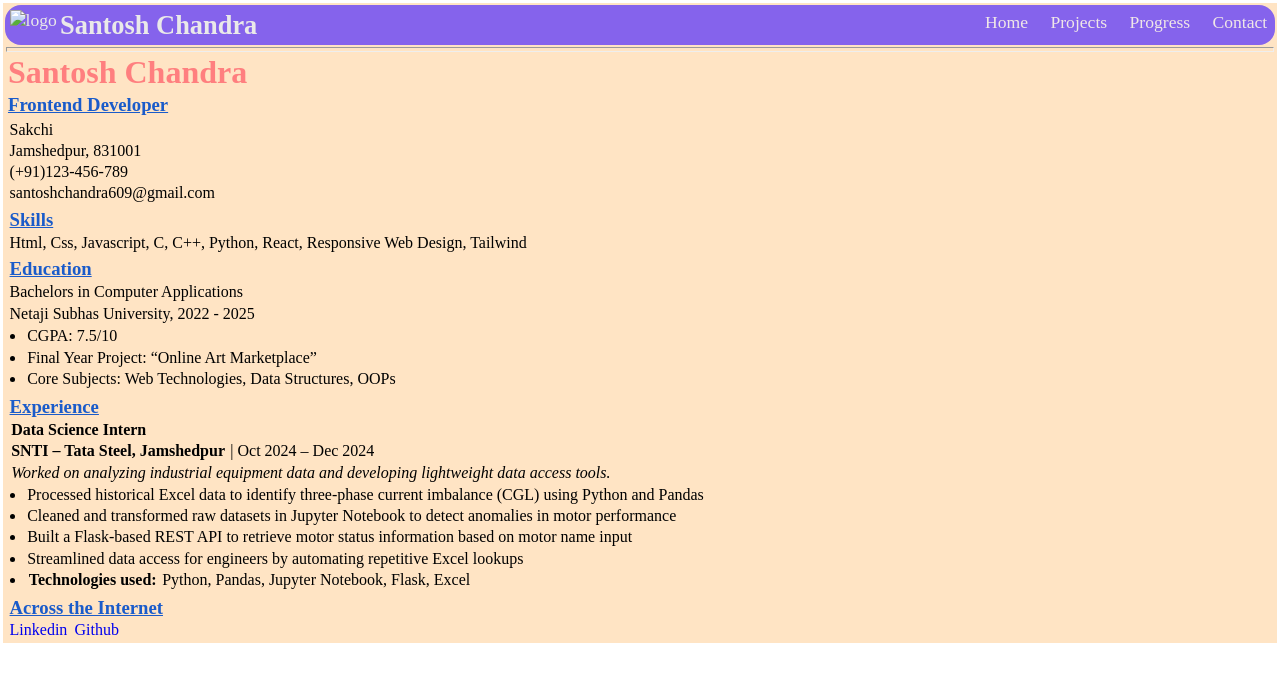
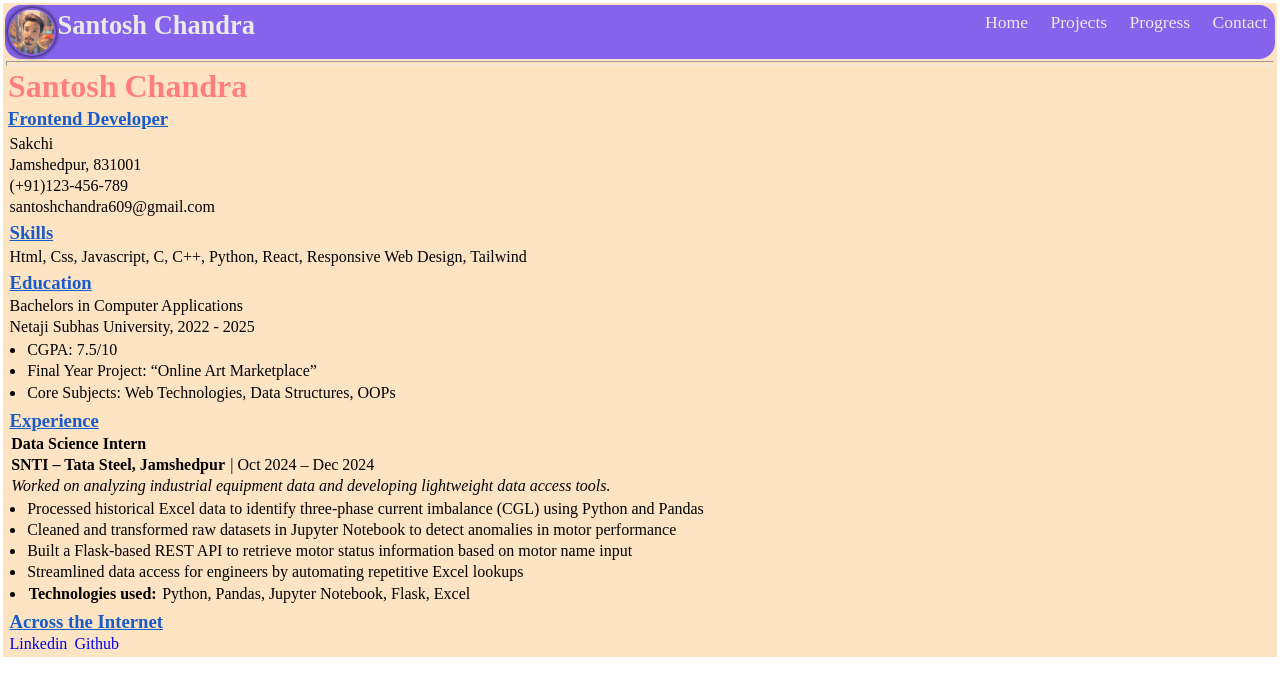
Before and after one commit to SaNtOsH6099/Frontend-Projects-From-Roadmap.sh, a plain HTML site: page Project 2 Basic Html Website/index.html in a window 1280 px wide. Drawn offline with Linux system fonts and the light colour scheme.

Commit message:
added demo images

```diff
--- a/Project 2 Basic Html Website/index.html
+++ b/Project 2 Basic Html Website/index.html
@@ -17,7 +17,7 @@
     <div class="container">
         <nav class="flex">
             <div class="logo flex">
-                <img src="xyz.png" alt="logo">
+                <img src="assets/avatar.jpg" alt="logo">
                 <h1>Santosh Chandra</h1>
             </div>
             <div>
--- a/Project 2 Basic Html Website/style.css
+++ b/Project 2 Basic Html Website/style.css
@@ -18,6 +18,12 @@ nav {
   color: rgb(234, 233, 233);
   background-color: rgb(133, 99, 236);
   border-radius: 1rem;
+}
+.logo img {
+  width: 3rem;
+  height: auto;
+  border-radius: 50%;
+  box-shadow: 0px 0px 5px rgba(0, 0, 0, 1);
 }
 
 nav ul {
```
Also changed, not shown: Project 1 Single Page CV/assets/demo.png (added), Project 2 Basic Html Website/assets/avatar.jpg (added), Project 2 Basic Html Website/assets/demo.png (added), Project 3 Personal portfolio/assets/demo.png (added), 1 other file.
